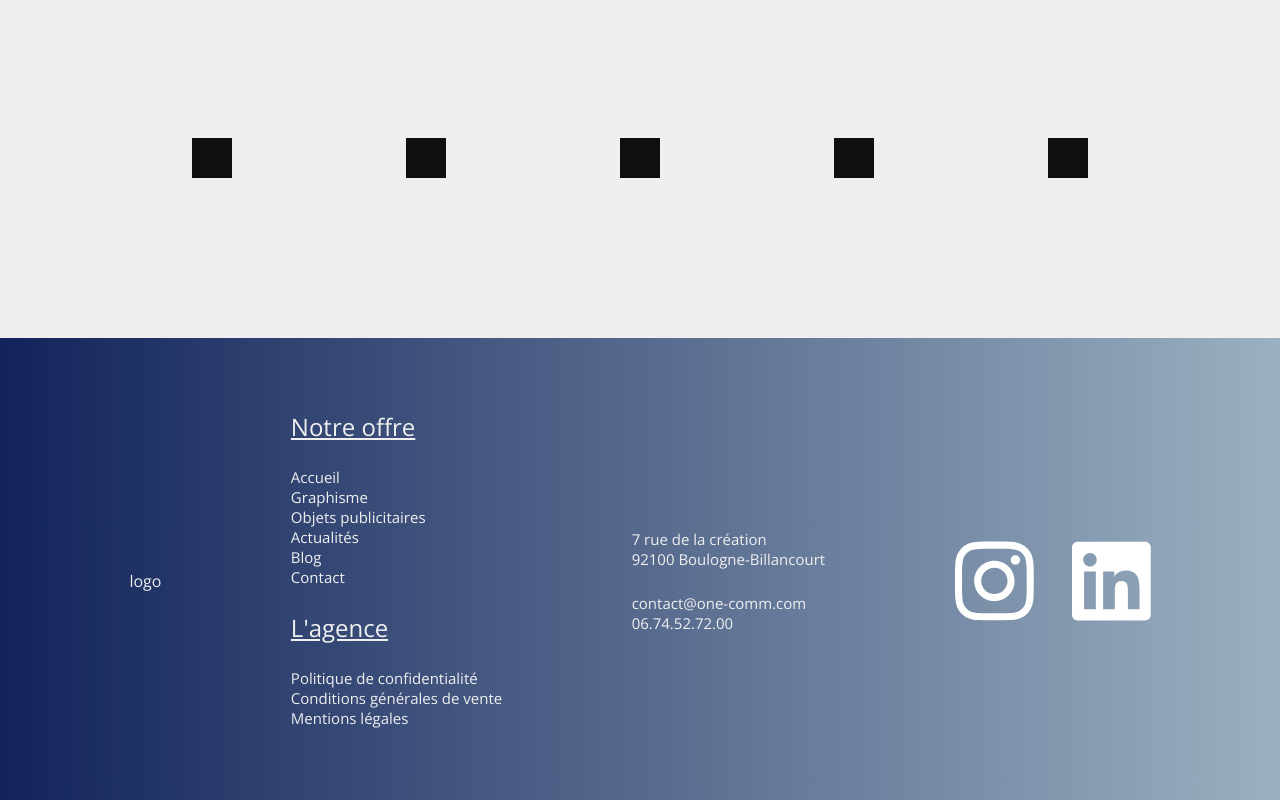
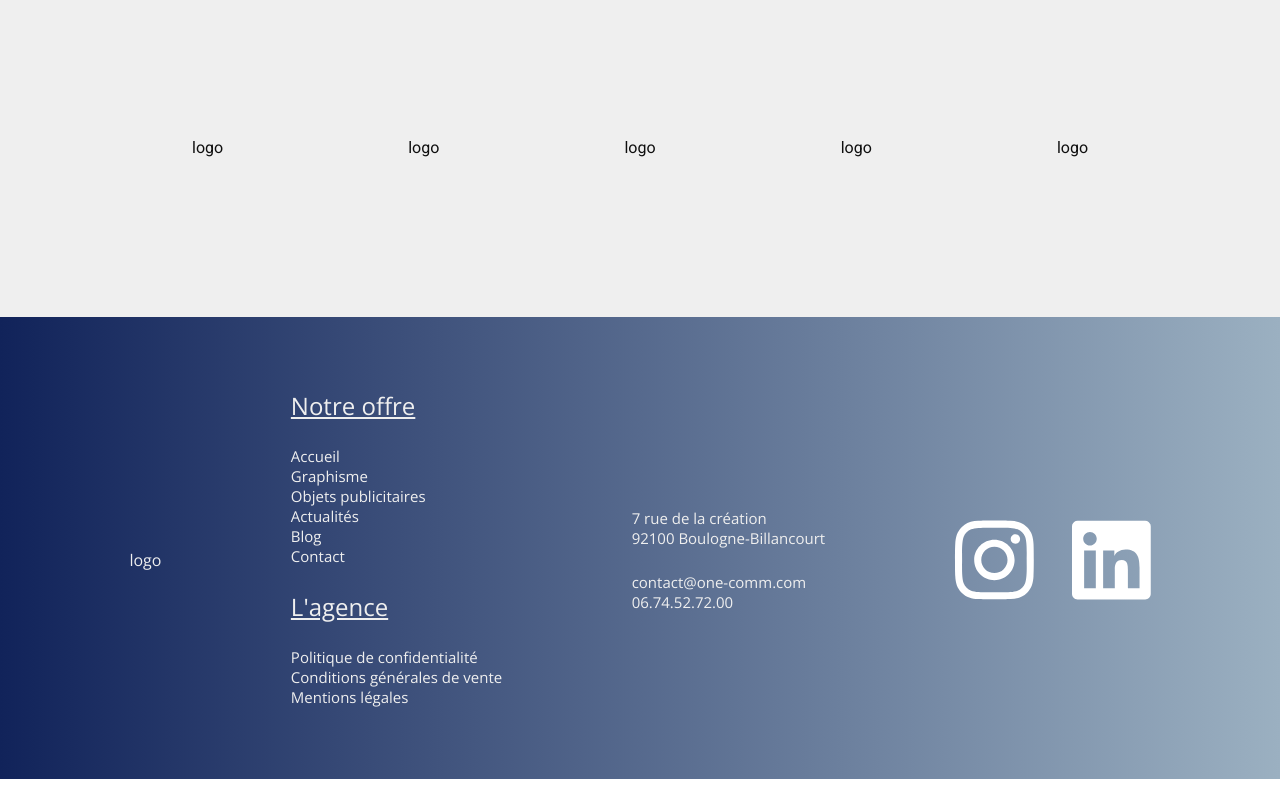
Before and after one commit to Scharlyopitz/One-comm, a React (Vite) app: page / in a window 1280 px wide. Shown: the part 5319-6119 px from the top of the page. After the commit the page ends 6098 px from the top, so only its background shows below. Built offline with nearby package versions, Linux system fonts and the light colour scheme.

Commit message:
Style section 5

```diff
--- a/src/components/Home/Section5.jsx
+++ b/src/components/Home/Section5.jsx
@@ -12,7 +12,11 @@ function Logos() {
     <>
       <div className="logosContainer">
         {[...Array(5)].map((_, i) => {
-          return <div key={i} className="logo"></div>;
+          return (
+            <div key={i} className="logo">
+              logo
+            </div>
+          );
         })}
       </div>
     </>
--- a/src/sass/home/_section5.scss
+++ b/src/sass/home/_section5.scss
@@ -15,11 +15,5 @@
     display: flex;
     width: 70%;
     justify-content: space-between;
-
-    .logo {
-      width: 40px;
-      height: 40px;
-      background-color: $Black;
-    }
   }
 }
--- a/src/style/style.css
+++ b/src/style/style.css
@@ -430,11 +430,6 @@ footer .socialsContainer .social svg {
   width: 70%;
   justify-content: space-between;
 }
-.section5 .logosContainer .logo {
-  width: 40px;
-  height: 40px;
-  background-color: #0f0f0f;
-}
 
 nav {
   display: flex;
```
Also changed, not shown: 1 other file (tests, documents, lock files or other folders).
